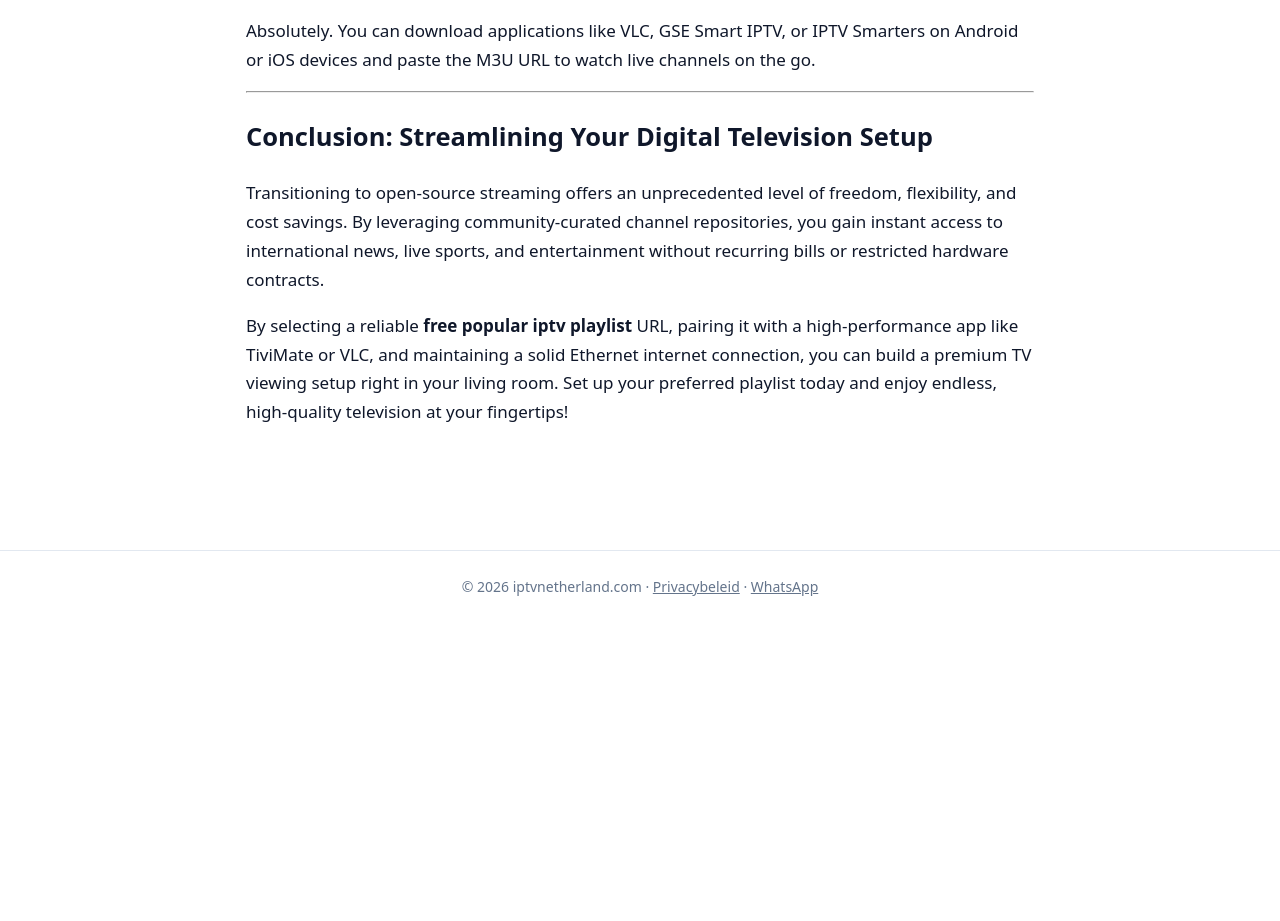
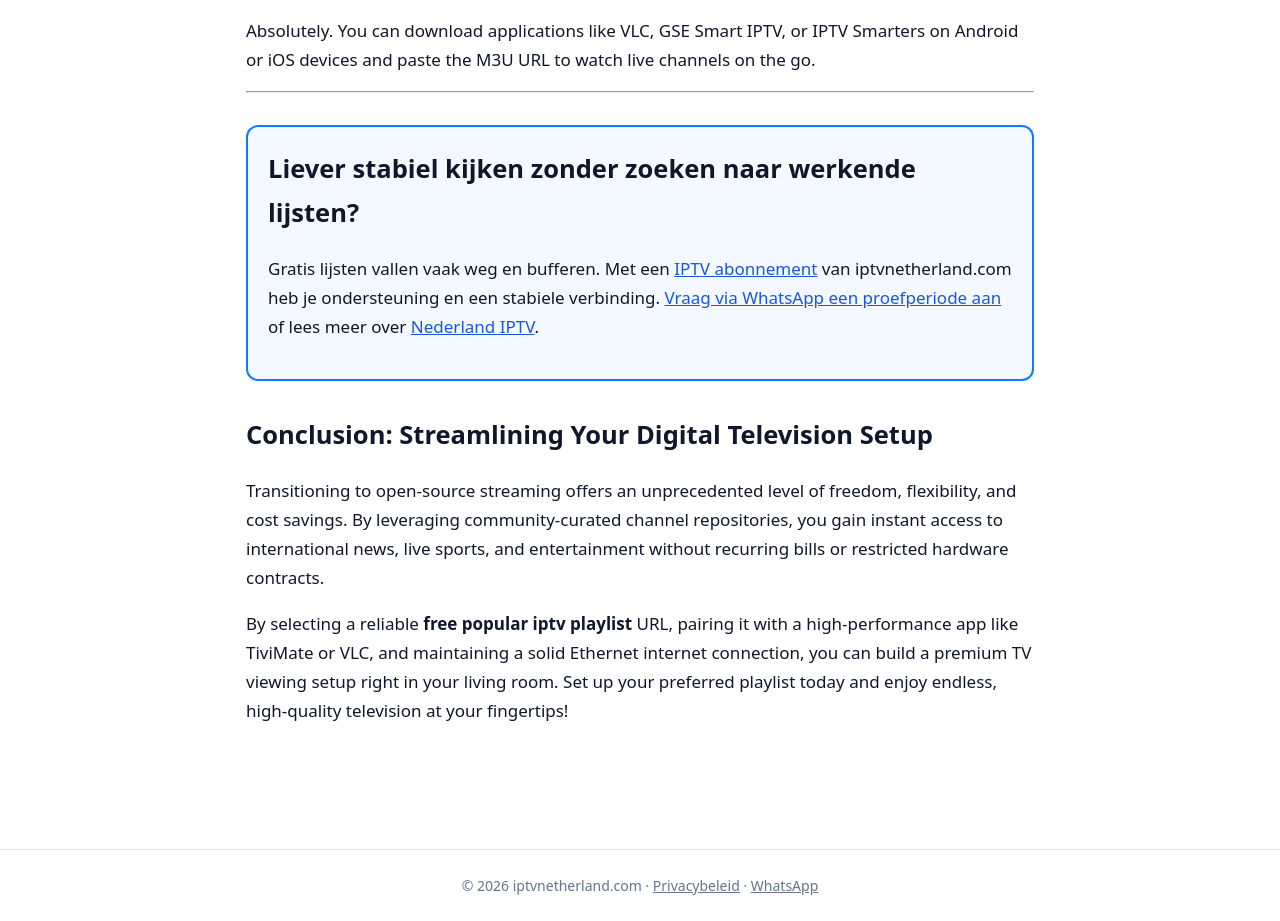
Before and after one commit to Salaheddine2007/netherland-website, a plain HTML site: page free-popular-iptv-playlist/index.html in a window 1280 px wide. Shown: the part 5312-6233 px from the top of the page. Before the commit the page ends 5935 px from the top, so only its background shows below. Drawn offline with Linux system fonts and the light colour scheme.

Commit message:
seo: add subscription CTA to playlist pages
Co-Authored-By: Claude Sonnet 5.5 <noreply@anthropic.com>

```diff
--- a/free-popular-iptv-playlist/index.html
+++ b/free-popular-iptv-playlist/index.html
@@ -128,6 +128,10 @@ footer.site a{color:var(--muted)}
 <h3>Can I install these M3U links on my mobile phone?</h3>
 <p>Absolutely. You can download applications like VLC, GSE Smart IPTV, or IPTV Smarters on Android or iOS devices and paste the M3U URL to watch live channels on the go.</p>
 <hr />
+<div style="border:2px solid #0a7cff;border-radius:12px;padding:20px;margin:32px 0;background:#f4f9ff">
+<h2 style="margin-top:0">Liever stabiel kijken zonder zoeken naar werkende lijsten?</h2>
+<p>Gratis lijsten vallen vaak weg en bufferen. Met een <a href="/iptv-abonnement/">IPTV abonnement</a> van iptvnetherland.com heb je ondersteuning en een stabiele verbinding. <a href="https://wa.me/3197010270184?text=Hallo%2C%20ik%20wil%20graag%20een%20gratis%20proefperiode">Vraag via WhatsApp een proefperiode aan</a> of lees meer over <a href="/nederland-iptv/">Nederland IPTV</a>.</p>
+</div>
 <h2 id="conclusion">Conclusion: Streamlining Your Digital Television Setup</h2>
 <p>Transitioning to open-source streaming offers an unprecedented level of freedom, flexibility, and cost savings. By leveraging community-curated channel repositories, you gain instant access to international news, live sports, and entertainment without recurring bills or restricted hardware contracts.</p>
 <p>By selecting a reliable <strong>free popular iptv playlist</strong> URL, pairing it with a high-performance app like TiviMate or VLC, and maintaining a solid Ethernet internet connection, you can build a premium TV viewing setup right in your living room. Set up your preferred playlist today and enjoy endless, high-quality television at your fingertips!</p>
```
Also changed, not shown: iptv-m3u-lijsten-nederland-2/index.html (+4 -0 lines).
